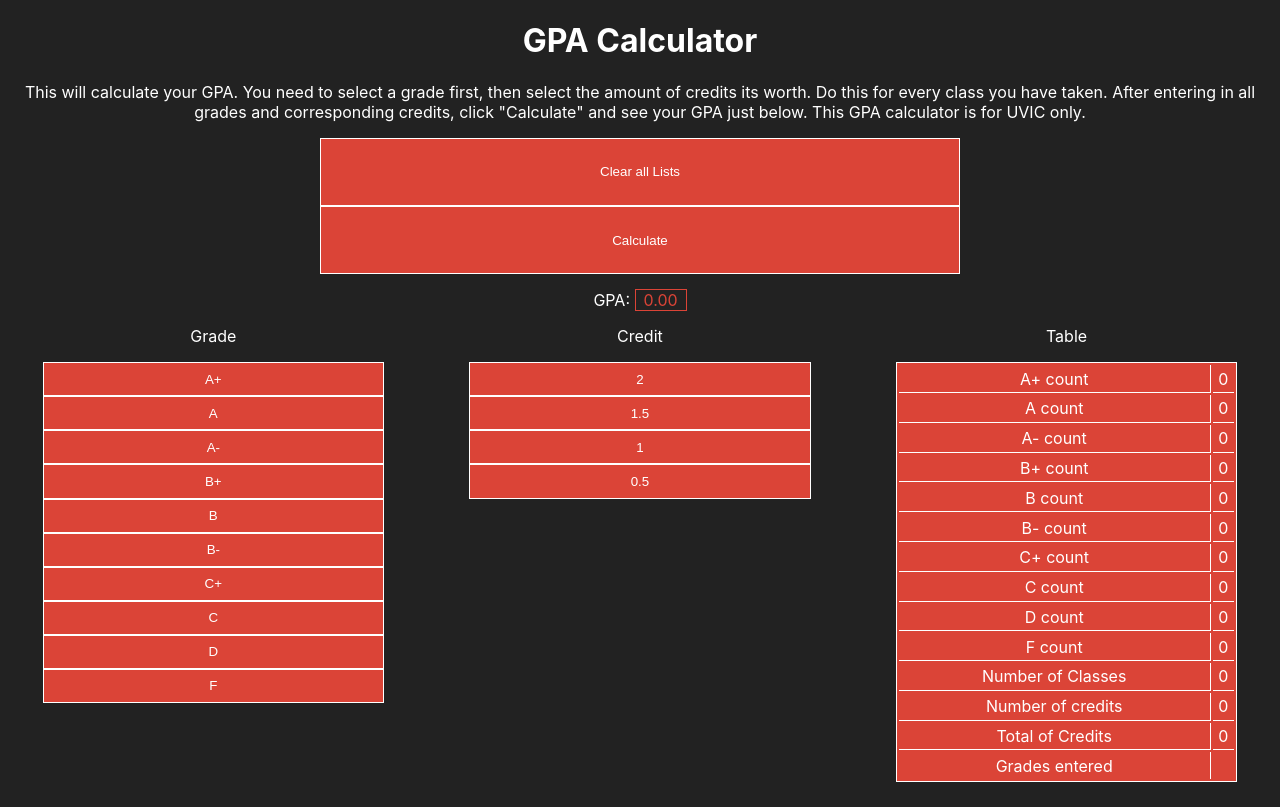
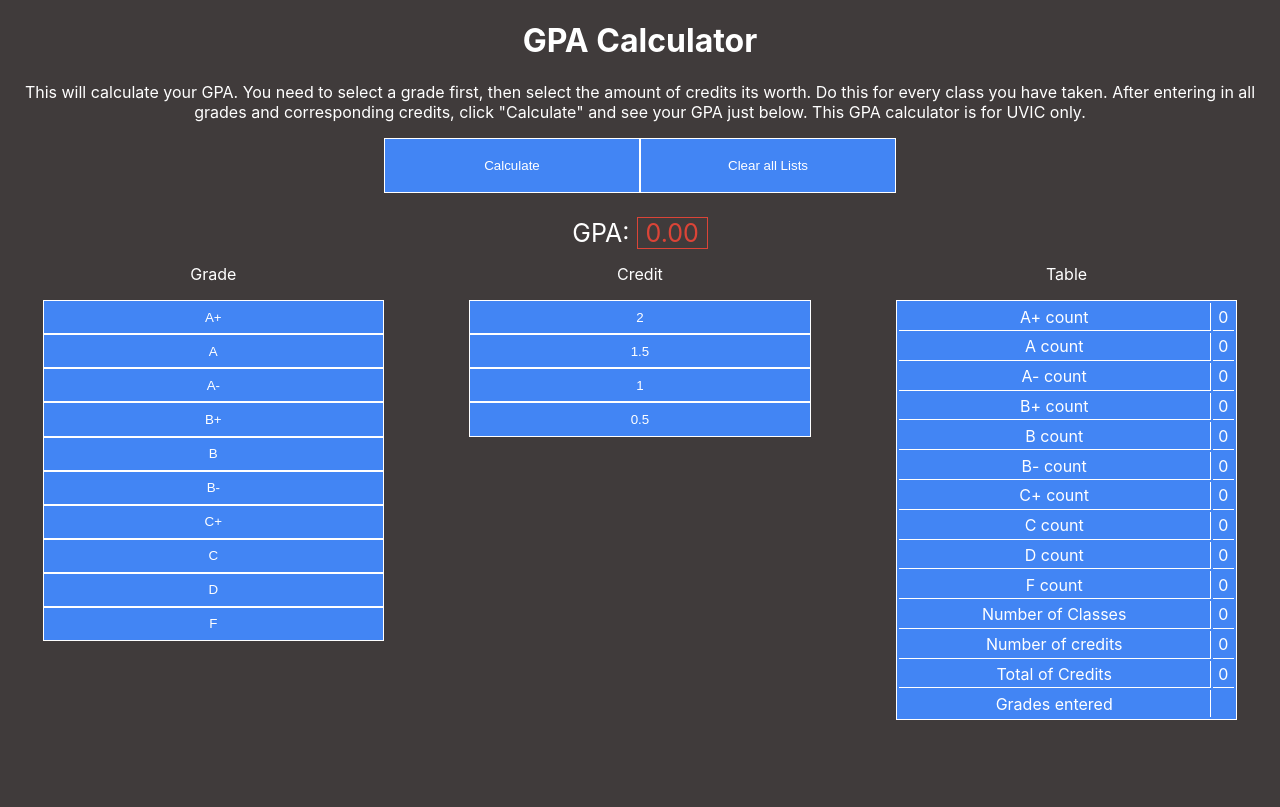
Before and after one commit to KeeganCK/gpaCalculator, a React (Create React App) app in the folder gpacalculator/: page / in a window 1280 px wide. Built offline with nearby package versions, Linux system fonts and the light colour scheme.

Commit message:
Changed theme

```diff
--- a/gpacalculator/src/App.css
+++ b/gpacalculator/src/App.css
@@ -1,5 +1,5 @@
 body {
-    background-color: #222222;
+    background-color: #403B3B;
 }
 
 .App {
@@ -13,6 +13,7 @@ body {
 
 .marg {
     margin-bottom: 0px;
+    font-size: 25px;
 }
 
 .gpa {
@@ -24,11 +25,11 @@ body {
 
 .button3 {
     margin: 0px;
-    padding: 2%;
+    padding: 1.5%;
     color: white;
     border: 1px solid white;
-    background-color: #DB4437;
-    width: 50%;
+    background-color: #4285F4;
+    width: 20%;
 }
 
 .button3:hover {
--- a/gpacalculator/src/App.js
+++ b/gpacalculator/src/App.js
@@ -53,8 +53,11 @@ const App = () => {
                 totalCredit: gradeState.totalCredit
             });
         }
+        else if(grade.length === 0 && credit.length === 0){
+            alert("Nothing Selected");
+        }
         else{
-            alert("Number of classes is not equal to the number of credits selected")
+            alert("Number of classes is not equal to the number of credits selected");
         }
     }
 
@@ -157,8 +160,10 @@ const App = () => {
             <h1>GPA Calculator</h1>
             <p>This will calculate your GPA. You need to select a grade first, then select the amount of credits its worth.
              Do this for every class you have taken. After entering in all grades and corresponding credits, click "Calculate" and see your GPA just below. This GPA calculator is for UVIC only.</p>
-            <p className="zeroM"><button className="button3" onClick={clear}>Clear all Lists</button></p>
-            <p className="zeroM"><button className="button3" onClick={calculator}>Calculate</button></p>
+            <p className="zeroM">
+                <button className="button3" onClick={calculator}>Calculate</button>
+                <button className="button3" onClick={clear}>Clear all Lists</button>
+            </p>
             <p className="marg">GPA: <span className="gpa">{gradeState.actualGPA.toFixed(2)}</span></p>
             <div className="rowC">
             <Calculator
--- a/gpacalculator/src/Components/Calculator/Calculator.css
+++ b/gpacalculator/src/Components/Calculator/Calculator.css
@@ -7,7 +7,7 @@
 	padding: 2%;
 	width: 80%;
 	color: white;
-	background-color: #DB4437;
+	background-color: #4285F4;
 	border: 1px solid white;
 	text-align: center;
 }
--- a/gpacalculator/src/Components/Credit/Credit.css
+++ b/gpacalculator/src/Components/Credit/Credit.css
@@ -7,7 +7,7 @@
 	padding: 2%;
 	width: 80%;
 	color: white;
-	background-color: #DB4437;
+	background-color: #4285F4;
 	border: 1px solid white;
 	text-align: center;
 }
--- a/gpacalculator/src/Components/Table/Table.css
+++ b/gpacalculator/src/Components/Table/Table.css
@@ -5,7 +5,7 @@
 }
 
 .table1 {
-	background-color: #DB4437;
+	background-color: #4285F4;
 	border: 1px solid white;
 	width: 80%;
 	margin-left: 10%;
--- a/gpacalculator/src/Components/Table/Table.js
+++ b/gpacalculator/src/Components/Table/Table.js
@@ -6,63 +6,65 @@ const table = props => {
 	return(
 		<div className="main2">
 			<p className="table">Table</p>
-			<table class="table1">
+			<table className="table1">
+				<tbody>
 					<tr>
-					<td class="td1">A+ count</td>
-					<td class="td2">{props.amountAP}</td>
+						<td className="td1">A+ count</td>
+						<td className="td2">{props.amountAP}</td>
 					</tr>
 					<tr>
-					<td class="td1">A count</td>
-					<td class="td2">{props.amountA}</td>
+						<td className="td1">A count</td>
+						<td className="td2">{props.amountA}</td>
 					</tr>
 					<tr>
-					<td class="td1">A- count</td>
-					<td class="td2">{props.amountAM}</td>
+						<td className="td1">A- count</td>
+						<td className="td2">{props.amountAM}</td>
 					</tr>
 					<tr>
-					<td class="td1">B+ count</td>
-					<td class="td2">{props.amountBP}</td>
+						<td className="td1">B+ count</td>
+						<td className="td2">{props.amountBP}</td>
 					</tr>
 					<tr>
-					<td class="td1">B count</td>
-					<td class="td2">{props.amountB}</td>
+						<td className="td1">B count</td>
+						<td className="td2">{props.amountB}</td>
 					</tr>
 					<tr>
-					<td class="td1">B- count</td>
-					<td class="td2">{props.amountBM}</td>
+						<td className="td1">B- count</td>
+						<td className="td2">{props.amountBM}</td>
 					</tr>
 					<tr>
-					<td class="td1">C+ count</td>
-					<td class="td2">{props.amountCP}</td>
+						<td className="td1">C+ count</td>
+						<td className="td2">{props.amountCP}</td>
 					</tr>
 					<tr>
-					<td class="td1">C count</td>
-					<td class="td2">{props.amountC}</td>
+						<td className="td1">C count</td>
+						<td className="td2">{props.amountC}</td>
 					</tr>
 					<tr>
-					<td class="td1">D count</td>
-					<td class="td2">{props.amountD}</td>
+						<td className="td1">D count</td>
+						<td className="td2">{props.amountD}</td>
 					</tr>
 					<tr>
-					<td class="td1">F count</td>
-					<td class="td2">{props.amountF}</td>
+						<td className="td1">F count</td>
+						<td className="td2">{props.amountF}</td>
 					</tr>
 					<tr>
-					<td class="td1">Number of Classes</td>
-					<td class="td2">{props.classes}</td>
+						<td className="td1">Number of Classes</td>
+						<td className="td2">{props.classes}</td>
 					</tr>
 					<tr>
-					<td class="td1">Number of credits</td>
-					<td class="td2">{props.credit}</td>
+						<td className="td1">Number of credits</td>
+						<td className="td2">{props.credit}</td>
 					</tr>
 					<tr>
-					<td class="td1">Total of Credits</td>
-					<td class="td2">{props.credits}</td>
+						<td className="td1">Total of Credits</td>
+						<td className="td2">{props.credits}</td>
 					</tr>
 					<tr className="marginBottom">
-					<td class="td11">Grades entered</td>
-					<td class="td22">{props.list} </td>
+						<td className="td11">Grades entered</td>
+						<td className="td22">{props.list} </td>
 					</tr>
+				</tbody>
 			</table>
 		</div>
 	)
```
Lines whose indentation alone changed are shown as unchanged.
